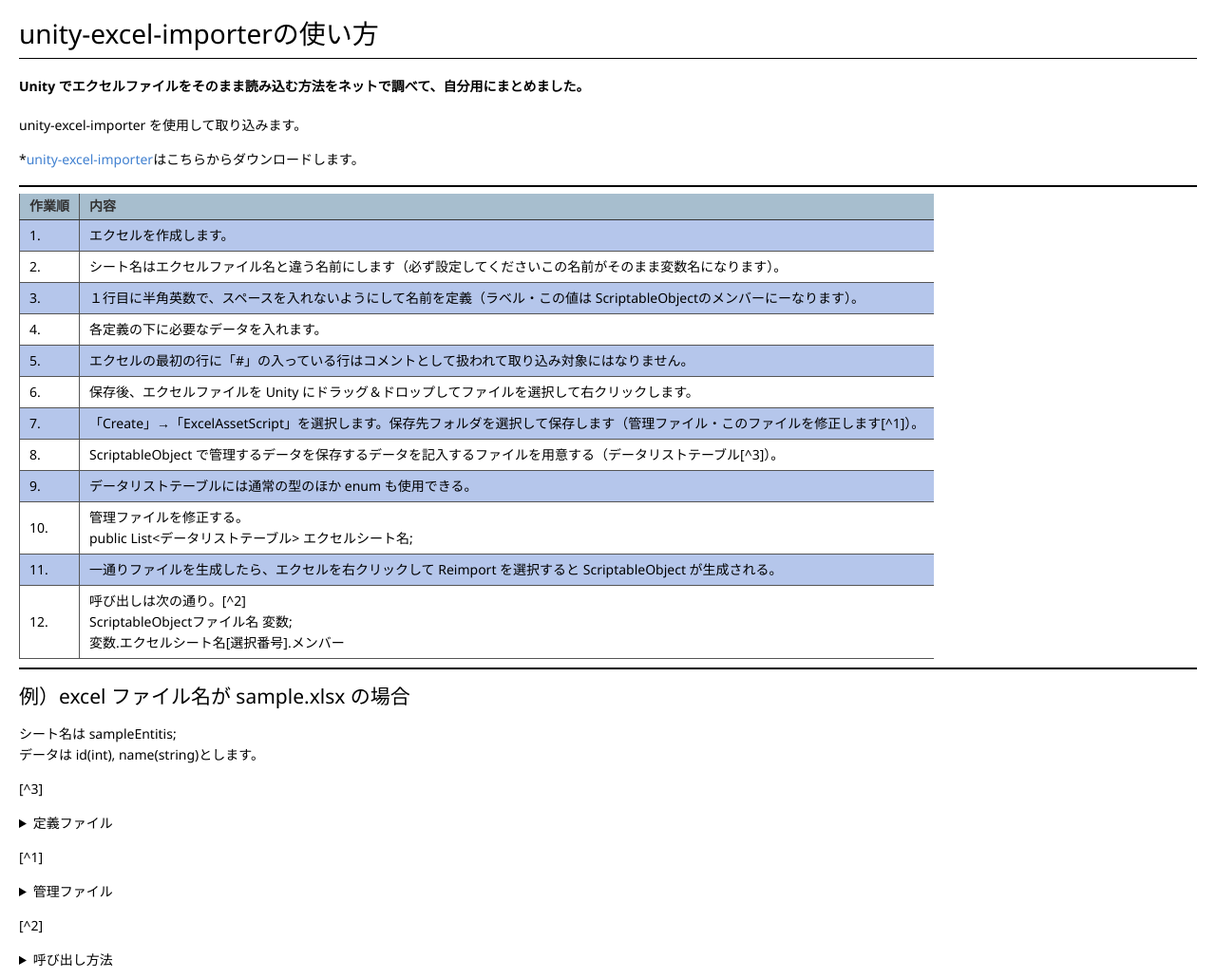
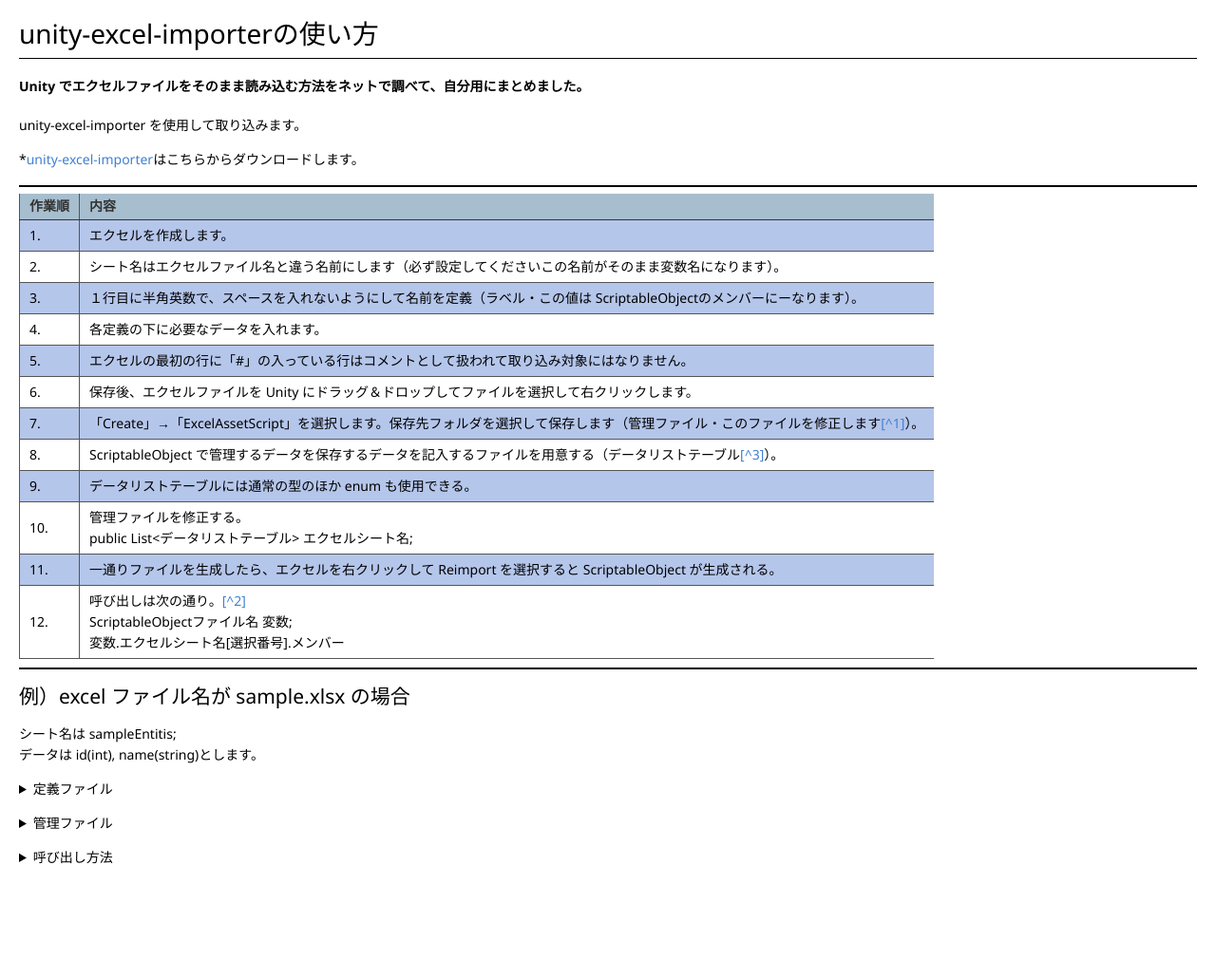
Before and after one commit to studioclips/UnityTipsPage, a plain HTML site: page docs/index.html in a window 1280 px wide. Shown: the whole page at 95% size. After the commit the page ends 922 px from the top, so only its background shows below. Drawn offline with Linux system fonts and the light colour scheme.

Commit message:
飛び先の変更

```diff
--- a/docs/index.html
+++ b/docs/index.html
@@ -425,11 +425,11 @@ blockquote {
 </tr>
 <tr>
 <td>7.</td>
-<td>「Create」→「ExcelAssetScript」を選択します。保存先フォルダを選択して保存します（管理ファイル・このファイルを修正します[^1]）。</td>
+<td>「Create」→「ExcelAssetScript」を選択します。保存先フォルダを選択して保存します（管理ファイル・このファイルを修正します<a href="#label1">[^1]</a></>）。</td>
 </tr>
 <tr>
 <td>8.</td>
-<td>ScriptableObject で管理するデータを保存するデータを記入するファイルを用意する（データリストテーブル[^3]）。</td>
+<td>ScriptableObject で管理するデータを保存するデータを記入するファイルを用意する（データリストテーブル<a href="#label3">[^3]</a>）。</td>
 </tr>
 <tr>
 <td>9.</td>
@@ -445,7 +445,7 @@ blockquote {
 </tr>
 <tr>
 <td>12.</td>
-<td>呼び出しは次の通り。[^2]<br>ScriptableObjectファイル名 変数;<br>変数.エクセルシート名[選択番号].メンバー</td>
+<td>呼び出しは次の通り。<a href="#label2">[^2]</a><br>ScriptableObjectファイル名 変数;<br>変数.エクセルシート名[選択番号].メンバー</td>
 </tr>
 </tbody>
 </table>
@@ -453,7 +453,7 @@ blockquote {
 <h2 id="%E4%BE%8B%EF%BC%89excel-%E3%83%95%E3%82%A1%E3%82%A4%E3%83%AB%E5%90%8D%E3%81%8C-samplexlsx-%E3%81%AE%E5%A0%B4%E5%90%88br">例）excel ファイル名が sample.xlsx の場合<br></h2>
 <p>シート名は sampleEntitis;<br>
 データは id(int), name(string)とします。</p>
-<p>[^3]<details><summary>定義ファイル</summary></p>
+<p id="label3"><details><summary>定義ファイル</summary></p>
 <div>
 <pre class="hljs"><code><div>[SampleEntity.cs（定義ファイル）]
 
@@ -468,7 +468,7 @@ public class SampleEntity
 </div></code></pre>
 </div>
 </details>
-<p>[^1]<details><summary>管理ファイル</summary></p>
+<p id="label1"><details><summary>管理ファイル</summary></p>
 <div>
 <pre class="hljs"><code><div>[sample.cs(生成されるファイル)]
 
@@ -484,7 +484,7 @@ public class sample : ScriptableObject
 </div></code></pre>
 </div>
 </details>
-<p>[^2]<details><summary>呼び出し方法</summary></p>
+<p id="label2"><details><summary>呼び出し方法</summary></p>
 <div>
 <pre class="hljs"><code><div>[gameControlなどの呼び出すファイル]
 
```
